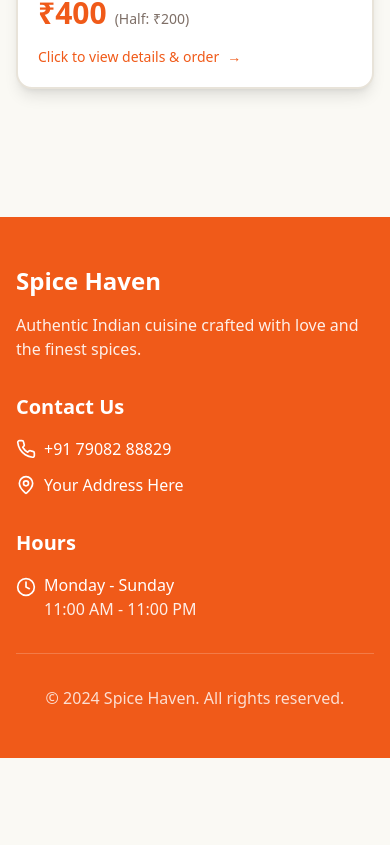
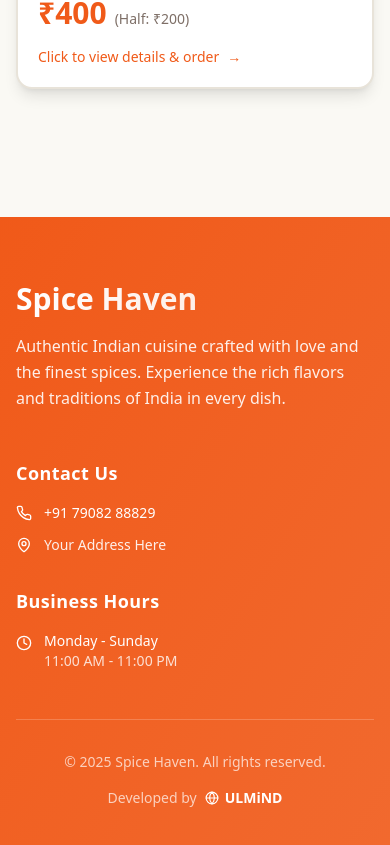
Before and after one commit to leo-soumyajit/spice-dash-order, a React (Vite) app: page / in a window 390 px wide. Shown: the part 10729-11574 px from the top of the page. Before the commit the page ends 11487 px from the top, so only its background shows below. Built offline with nearby package versions, Linux system fonts and the light colour scheme; the HTML template or start-up script is replaced by a standard one.

Commit message:
Enhance footer with details
Add professional footer for Spice Haven project, including:
- Display Spice Haven info and contact details
- Add ULMiND attribution with link to www.ulmind.com
- Improve visual styling (gradient, layout, and responsive design) for a more polished footer

```diff
--- a/src/components/Footer.tsx
+++ b/src/components/Footer.tsx
@@ -1,47 +1,69 @@
-import { Phone, MapPin, Clock } from "lucide-react";
+import { Phone, MapPin, Clock, Mail, Globe } from "lucide-react";
 
 const Footer = () => {
   return (
-    <footer className="bg-primary text-primary-foreground py-12 mt-16">
+    <footer className="bg-gradient-to-br from-primary to-primary/90 text-primary-foreground py-16 mt-16">
       <div className="max-w-7xl mx-auto px-4 sm:px-6 lg:px-8">
-        <div className="grid grid-cols-1 md:grid-cols-3 gap-8">
-          <div>
-            <h3 className="text-2xl font-bold mb-4">Spice Haven</h3>
-            <p className="text-primary-foreground/90">
-              Authentic Indian cuisine crafted with love and the finest spices.
+        <div className="grid grid-cols-1 md:grid-cols-4 gap-8 mb-12">
+          {/* Restaurant Info */}
+          <div className="md:col-span-2">
+            <h3 className="text-3xl font-bold mb-4 bg-gradient-to-r from-primary-foreground to-primary-foreground/80 bg-clip-text text-transparent">
+              Spice Haven
+            </h3>
+            <p className="text-primary-foreground/90 mb-4 max-w-md leading-relaxed">
+              Authentic Indian cuisine crafted with love and the finest spices. Experience the rich flavors and traditions of India in every dish.
             </p>
           </div>
 
+          {/* Contact Us */}
           <div>
-            <h4 className="text-xl font-semibold mb-4">Contact Us</h4>
+            <h4 className="text-lg font-semibold mb-4 tracking-wide">Contact Us</h4>
             <div className="space-y-3">
-              <div className="flex items-center gap-2">
-                <Phone className="w-5 h-5" />
-                <a href="tel:+917908288829" className="hover:underline">+91 79082 88829</a>
-              </div>
-              <div className="flex items-center gap-2">
-                <MapPin className="w-5 h-5" />
-                <span>Your Address Here</span>
+              <a href="tel:+917908288829" className="flex items-center gap-3 hover:text-primary-foreground/80 transition-colors group">
+                <Phone className="w-4 h-4 group-hover:scale-110 transition-transform" />
+                <span className="text-sm">+91 79082 88829</span>
+              </a>
+              <div className="flex items-start gap-3">
+                <MapPin className="w-4 h-4 mt-0.5 flex-shrink-0" />
+                <span className="text-sm text-primary-foreground/90">Your Address Here</span>
               </div>
             </div>
           </div>
 
+          {/* Business Hours */}
           <div>
-            <h4 className="text-xl font-semibold mb-4">Hours</h4>
-            <div className="flex items-start gap-2">
-              <Clock className="w-5 h-5 mt-1" />
-              <div>
-                <p>Monday - Sunday</p>
-                <p className="text-primary-foreground/90">11:00 AM - 11:00 PM</p>
+            <h4 className="text-lg font-semibold mb-4 tracking-wide">Business Hours</h4>
+            <div className="flex items-start gap-3">
+              <Clock className="w-4 h-4 mt-1 flex-shrink-0" />
+              <div className="text-sm">
+                <p className="font-medium">Monday - Sunday</p>
+                <p className="text-primary-foreground/80">11:00 AM - 11:00 PM</p>
               </div>
             </div>
           </div>
         </div>
 
-        <div className="border-t border-primary-foreground/20 mt-8 pt-8 text-center">
-          <p className="text-primary-foreground/80">
-            © 2024 Spice Haven. All rights reserved.
-          </p>
+        {/* Bottom Section */}
+        <div className="border-t border-primary-foreground/20 pt-8">
+          <div className="flex flex-col md:flex-row justify-between items-center gap-4">
+            <p className="text-primary-foreground/70 text-sm">
+              © {new Date().getFullYear()} Spice Haven. All rights reserved.
+            </p>
+
+            {/* ULMiND Attribution */}
+            <div className="flex items-center gap-2 text-sm">
+              <span className="text-primary-foreground/70">Developed by</span>
+              <a
+                href="https://www.ulmind.com"
+                target="_blank"
+                rel="noopener noreferrer"
+                className="font-semibold hover:text-primary-foreground/90 transition-colors inline-flex items-center gap-1.5 group"
+              >
+                <Globe className="w-3.5 h-3.5 group-hover:scale-110 transition-transform" />
+                ULMiND
+              </a>
+            </div>
+          </div>
         </div>
       </div>
     </footer>
```
